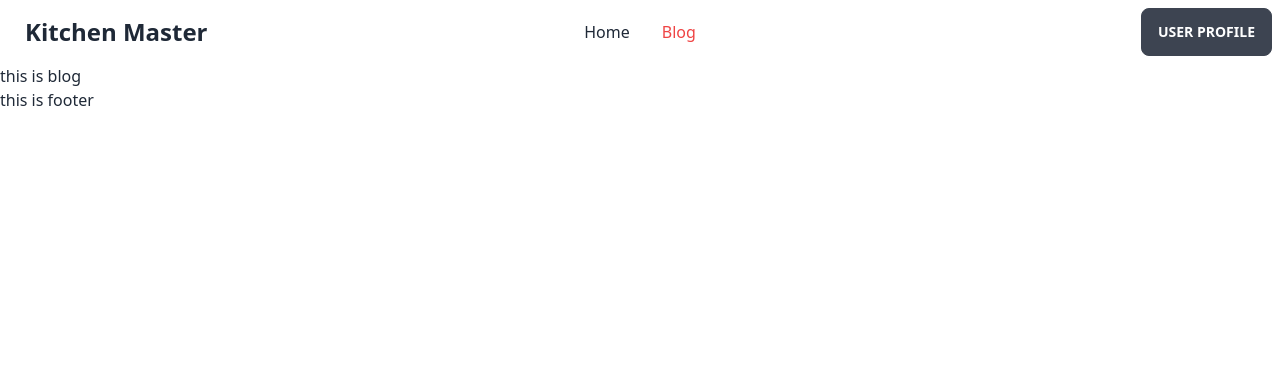
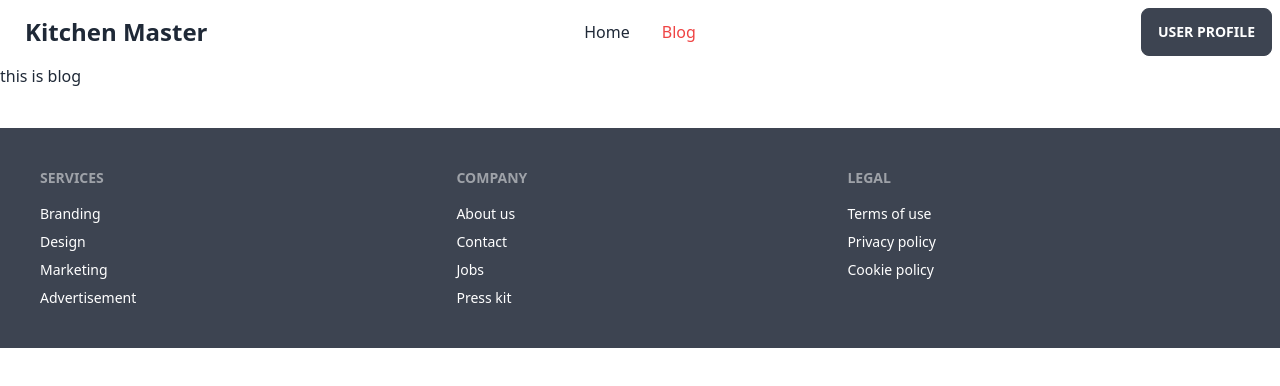
Before and after one commit to ptan01/kitchen-master-client, a React (Vite) app: page /blog in a window 1280 px wide. Shown: the top 386 px of the page. Built offline with nearby package versions, Linux system fonts and the light colour scheme.

Commit message:
Redme file added

```diff
--- a/src/pages/chef/chefRecipe/ChefRecipe.jsx
+++ b/src/pages/chef/chefRecipe/ChefRecipe.jsx
@@ -29,6 +29,7 @@
                 </div>
             </div>
             <div className='grid grid-cols-3 gap-4'>
+                {/* dynamic chef recipe array  */}
             {
                 chef.recipe.map((rsp , i) => <RecipeCard key={i} recipe={rsp}></RecipeCard>)
             }
--- a/src/pages/home/home/Home.jsx
+++ b/src/pages/home/home/Home.jsx
@@ -6,6 +6,9 @@
 const Home = () => {
 
     const chefsData = useLoaderData()
+    if(!chefsData){
+        return <progress className="progress w-56"></progress>
+    }
 
     return (
         <div>
--- a/src/shared/footer/Footer.jsx
+++ b/src/shared/footer/Footer.jsx
@@ -2,9 +2,28 @@
 
 const Footer = () => {
     return (
-        <div>
-            <h2>this is footer</h2>
-        </div>
+        <footer className="footer p-10 bg-neutral text-neutral-content mt-10">
+            <div>
+                <span className="footer-title">Services</span>
+                <a className="link link-hover">Branding</a>
+                <a className="link link-hover">Design</a>
+                <a className="link link-hover">Marketing</a>
+                <a className="link link-hover">Advertisement</a>
+            </div>
+            <div>
+                <span className="footer-title">Company</span>
+                <a className="link link-hover">About us</a>
+                <a className="link link-hover">Contact</a>
+                <a className="link link-hover">Jobs</a>
+                <a className="link link-hover">Press kit</a>
+            </div>
+            <div>
+                <span className="footer-title">Legal</span>
+                <a className="link link-hover">Terms of use</a>
+                <a className="link link-hover">Privacy policy</a>
+                <a className="link link-hover">Cookie policy</a>
+            </div>
+        </footer>
     );
 };
 
```
Also changed, not shown: 1 other file (tests, documents, lock files or other folders).
